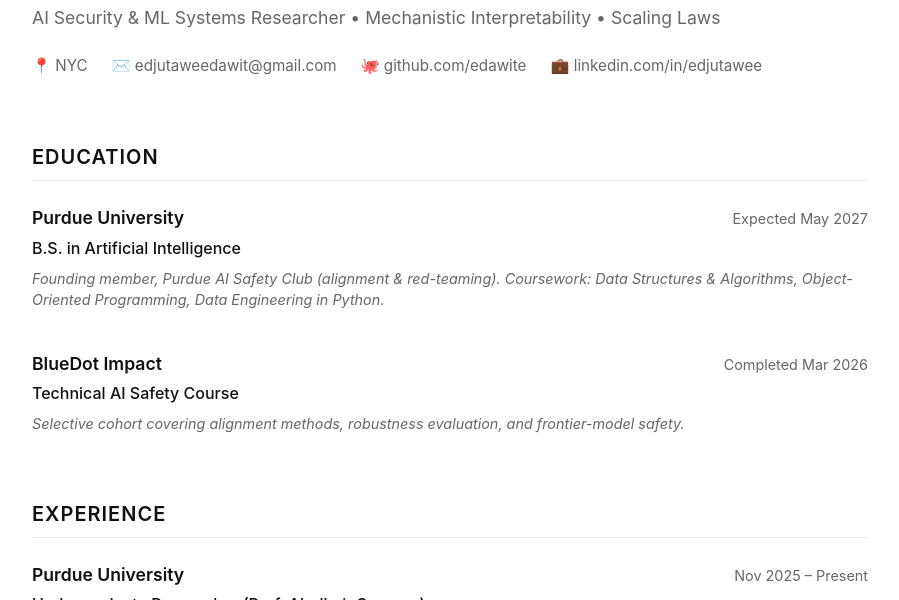
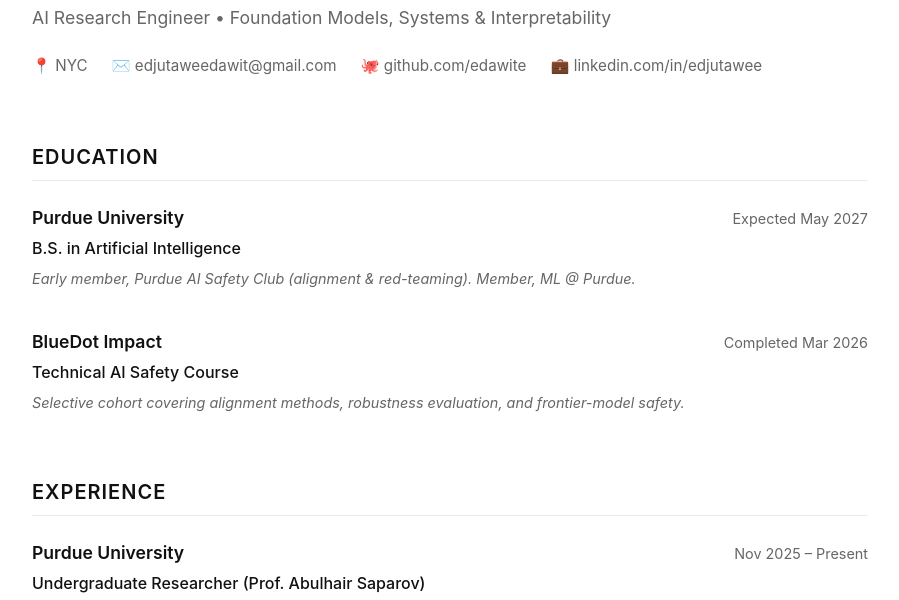
Before and after one commit to edawite/edawite.github.io, a plain HTML site: page index.html in a window 1280 px wide. Shown: the part 115-715 px from the top of the page, without its empty margins (190-1089 px from the left). Drawn offline with Linux system fonts and the light colour scheme.

Commit message:
Update subtitle to AI Research Engineer and update education metadata

```diff
--- a/index.html
+++ b/index.html
@@ -197,7 +197,7 @@
 
     <header>
         <h1>Edjutawee Dawit</h1>
-        <div class="subtitle">AI Security & ML Systems Researcher &bull; Mechanistic Interpretability &bull; Scaling Laws</div>
+        <div class="subtitle">AI Research Engineer &bull; Foundation Models, Systems &amp; Interpretability</div>
         <div class="contact-links">
             <span>📍 NYC</span>
             <a href="mailto:edjutaweedawit@gmail.com">✉️ edjutaweedawit@gmail.com</a>
@@ -215,7 +215,7 @@
                 <div class="entry-date">Expected May 2027</div>
             </div>
             <div class="entry-role">B.S. in Artificial Intelligence</div>
-            <div class="entry-meta">Founding member, Purdue AI Safety Club (alignment & red-teaming). Coursework: Data Structures & Algorithms, Object-Oriented Programming, Data Engineering in Python.</div>
+            <div class="entry-meta">Early member, Purdue AI Safety Club (alignment & red-teaming). Member, ML @ Purdue.</div>
         </div>
 
         <div class="entry">
```
